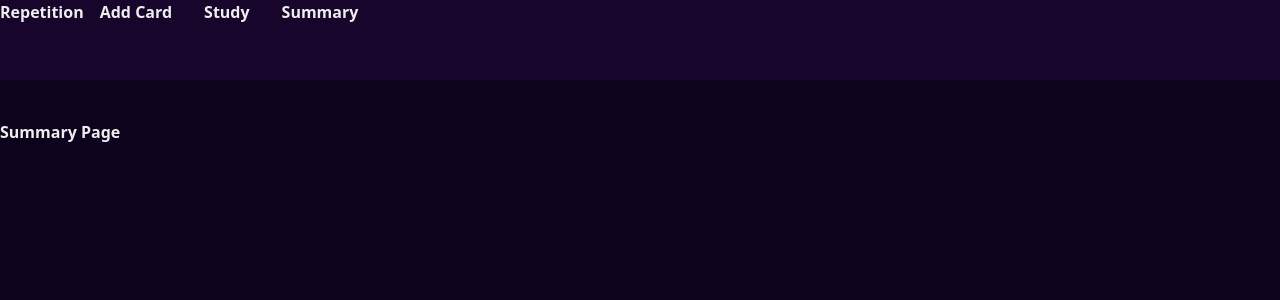
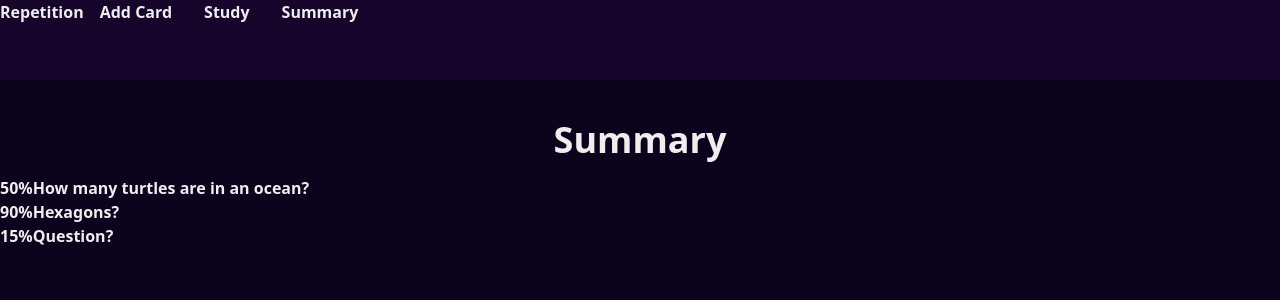
Before and after one commit to GamemakerPixel/cs311-project-2, a Next.js app: page /summary in a window 1280 px wide. Shown: the top 300 px of the page. Built offline with nearby package versions, Linux system fonts and the light colour scheme.

Commit message:
Add routes to all pages

```diff
--- a/app/add/page.tsx
+++ b/app/add/page.tsx
@@ -1,5 +1,9 @@
 export default function Add() {
+
+
   return (
-    <div>Add Page</div>
+    <div>
+      <h1>Add a card:</h1>
+    </div>
   );
 }
--- a/app/page.tsx
+++ b/app/page.tsx
@@ -1,5 +1,18 @@
+import Link from "next/link"
+
+import Button from "@/app/components/button"
+
+
 export default function Home() {
   return (
-    <div>Main Page</div>
-  );
+    <div>
+      <h1>Welcome to</h1>
+      <h1 className="text-7xl mb-12">
+        Repetition
+      </h1>
+      <Link href="\add" className="standard-button">
+        Add a card
+      </Link>
+    </div>
+  )
 }
--- a/app/study/page.tsx
+++ b/app/study/page.tsx
@@ -1,5 +1,50 @@
+"use client"
+import { useState } from "react"
+
+
+interface InteractableSectionProps {
+  answerRevealed: boolean
+  answer: string
+}
+
+
+function InteractableSection({ answerRevealed, answer }: InteractableSectionProps) {
+  if (answerRevealed) {
+    return (
+      <div>
+        <h1>{answer}</h1>
+        <p>Rate the question difficulty:</p>
+        <div className="flex content-center">
+          <button className="standard-button w-56 h-20 border-easy inline-flex">
+            Easy
+          </button>
+          <button className="standard-button w-56 h-20 border-medium inline-flex">
+            Medium
+          </button>
+          <button className="standard-button w-56 h-20 border-hard inline-flex">
+            Hard
+          </button>
+        </div>
+      </div>
+    )
+
+  }
+
+  return (
+    <button className="standard-button">
+      Reveal
+    </button>
+  )
+}
+
+
 export default function Study() {
+  const [answerRevealed, setAnswerRevealed] = useState(false)
+
   return (
-    <div>Study Page</div>
-  );
+    <div>
+      <h1>What is the answer?</h1>
+      <InteractableSection answerRevealed={answerRevealed} answer="Placeholder Answer"/>
+    </div>
+  )
 }
--- a/app/summary/page.tsx
+++ b/app/summary/page.tsx
@@ -1,5 +1,62 @@
+'use client'
+import { useState, useEffect } from 'react';
+
+
+interface Card {
+  question: string
+  answer: string
+  understanding: number
+}
+
+
+function CardReport({card}) {
+  const percentUnderstood = Math.round(card.understanding * 100)
+
+  return (
+    <div className="flex">
+      <div>
+        {percentUnderstood}%
+      </div>
+      <div>
+        {card.question}
+      </div>
+    </div>
+  )
+}
+
+
 export default function Summary() {
+  const [cards, setCards] = useState<Card[]>(null)
+
+  useEffect(() => {
+    async function fetchCards() {
+      let cardsResponse: Awaited<Promise<Card[]>> = await fetch('/cards.json')
+      let cards: Card[] = await cardsResponse.json()
+
+      setCards(cards);
+    }
+    fetchCards()
+  }, [])
+
+  if (cards == undefined) {
+    return <div>Loading cards...</div>
+  }
+
+  // Runs if the user hasn't added any cards.
+  if (cards.length == 0) {
+    return <div>Add a card and start studying to see your summary!</div>
+  }
+
   return (
-    <div>Summary Page</div>
-  );
+    <div>
+      <h1>Summary</h1>
+      <div>
+        {
+          cards.map((card: Card) => (
+            <CardReport card={card}/>
+          ))
+        }
+      </div>
+    </div>
+  )
 }
```
